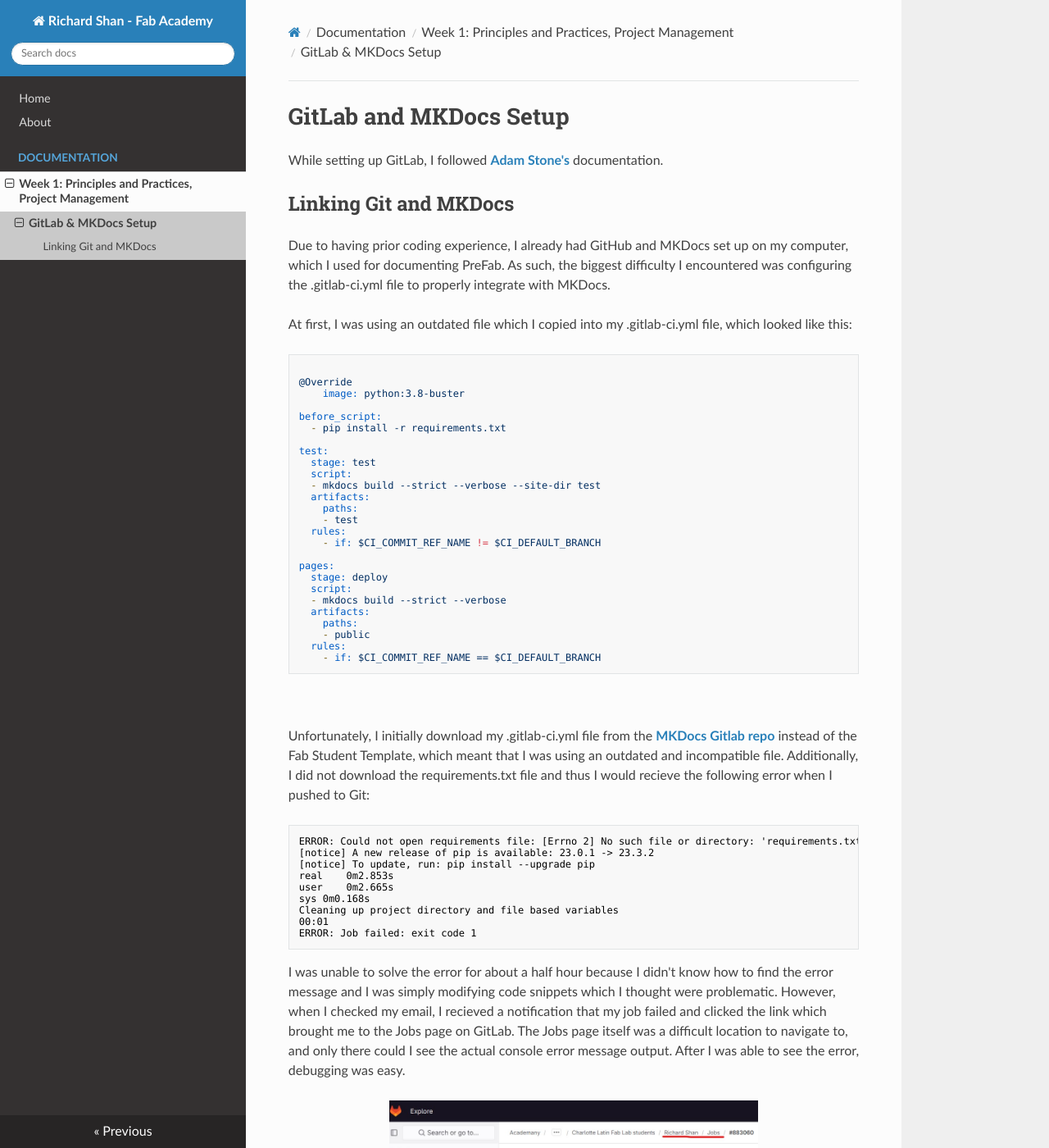
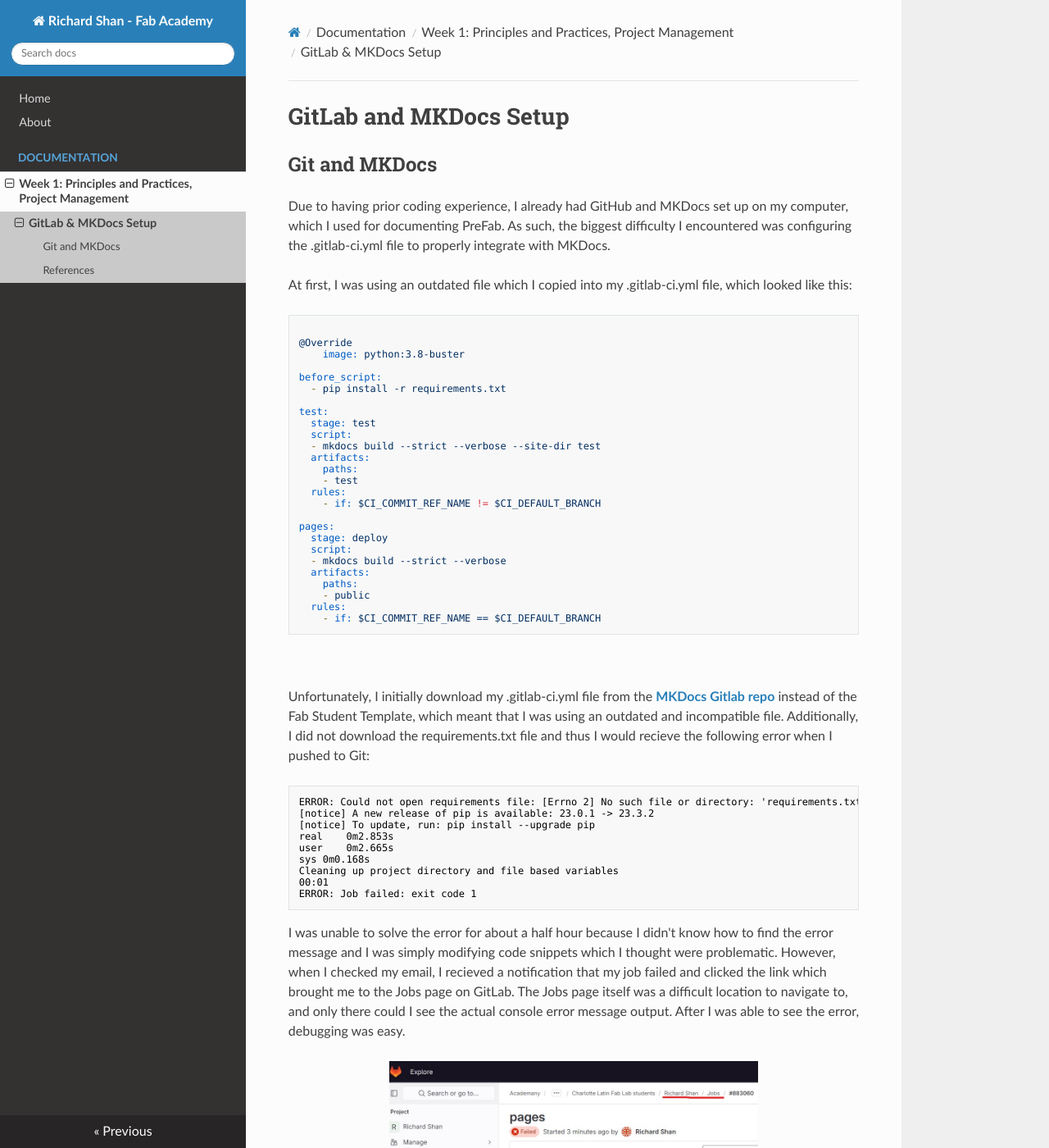
Before and after one commit to richard-shan/fabRepo, an MkDocs documentation site: the page built from docs/lessons/week1/gitlab.md, in a window 1280 px wide and 1400 px high. Shown: the whole window at 82% size. Built offline with MkDocs 1.6.1, drawn with Linux system fonts in a browser that asks for light colours; nearby versions of some CDN libraries; some of the changed text lies outside the part shown.

Commit message:
Week 1 documentation

```diff
--- a/docs/lessons/week1/gitlab.md
+++ b/docs/lessons/week1/gitlab.md
@@ -1,8 +1,6 @@
 # GitLab and MKDocs Setup
 
-While setting up GitLab, I followed <a href="https://fabacademy.org/2023/labs/charlotte/students/adam-stone/lessons/week1/gitlab/">**Adam Stone's**</a> documentation.
-
-## Linking Git and MKDocs
+## Git and MKDocs
 
 Due to having prior coding experience, I already had GitHub and MKDocs set up on my computer, which I used for documenting PreFab. As such, the biggest difficulty I encountered was configuring the .gitlab-ci.yml file to properly integrate with MKDocs.
 
@@ -54,3 +52,7 @@
 <center>
 <img src="../../../pics/week1/jobs.jpg" alt="Jobs Menu Page" width="450"/>
 </center>
+
+## References
+
+I used <a href="https://fabacademy.org/2023/labs/charlotte/students/adam-stone/lessons/week1/gitlab/">**Adam Stone's**</a> and <a href="https://fabacademy.org/2020/labs/leon/students/adrian-torres/">**Adrian Torres'**</a> documentation to help me set up GitLab.
```
